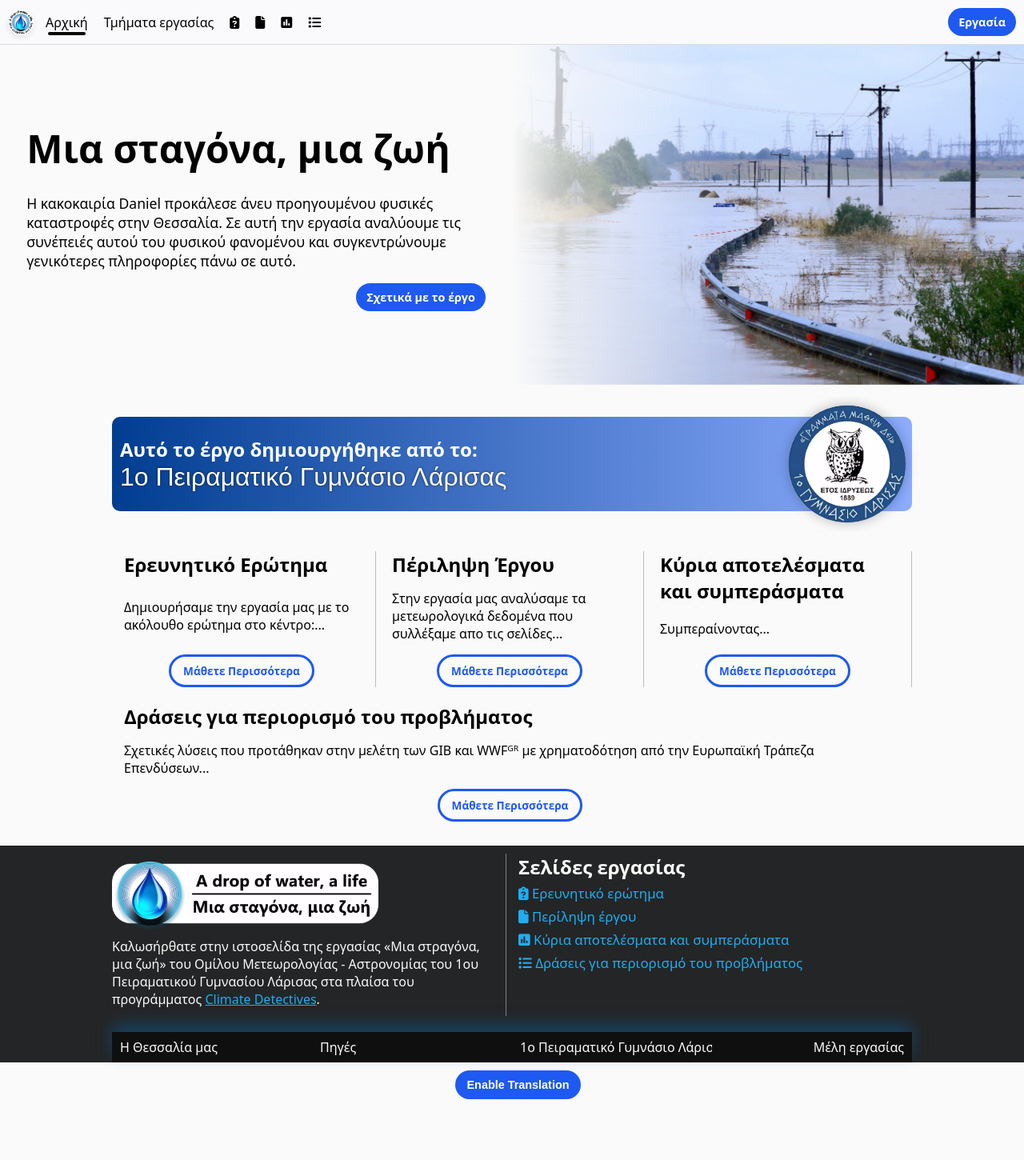
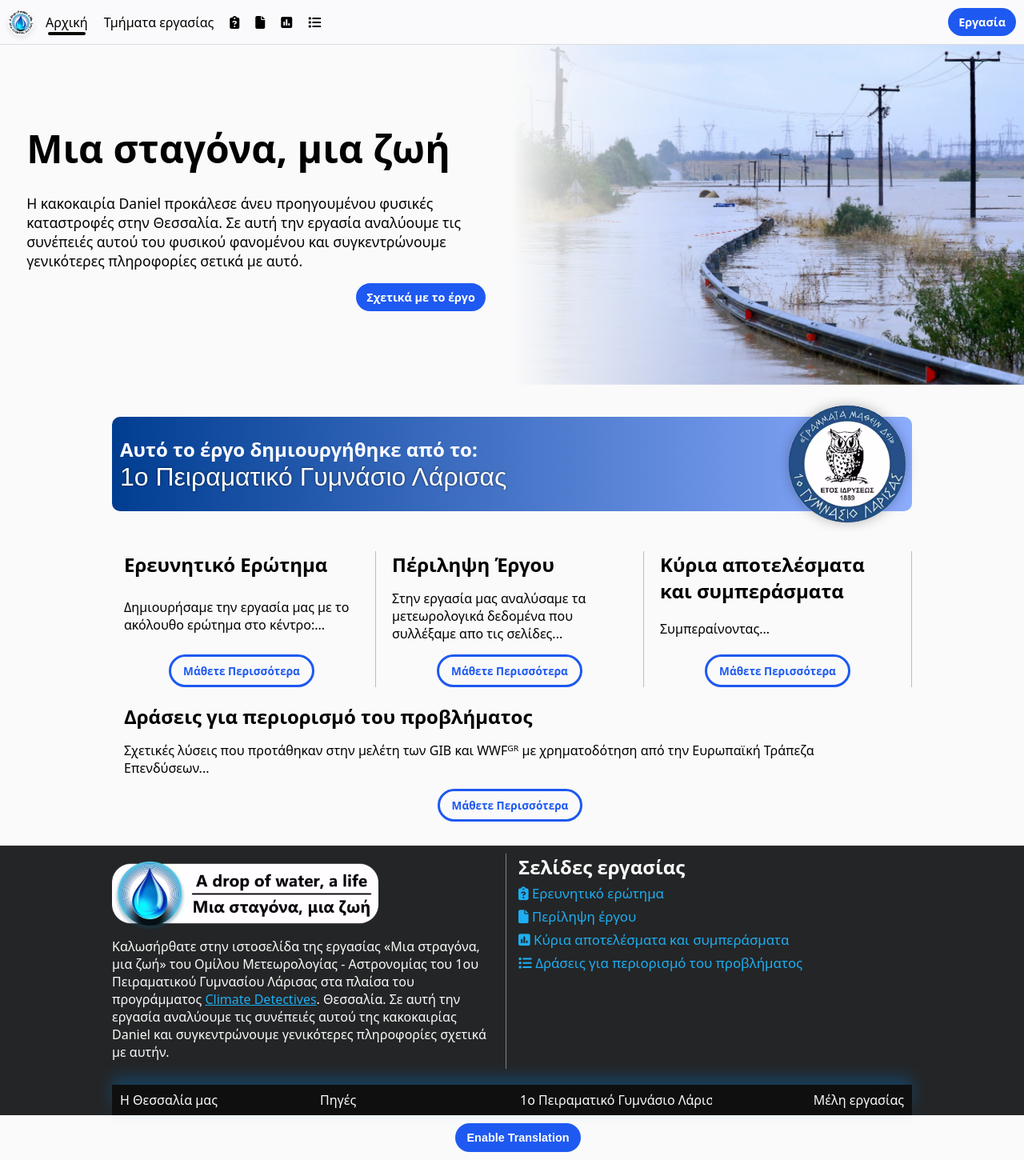
Before and after one commit to E-Kou/a-drop-of-water, a React (Vite) app: page / in a window 1280 px wide. Shown: the whole page at 80% size. Before the commit the page ends 1384 px from the top, so only its background shows below. Built offline with nearby package versions, Linux system fonts and the light colour scheme; a web font is replaced by a local one.

Commit message:
Finish!!!

```diff
--- a/src/Components/Footer/Footer.css
+++ b/src/Components/Footer/Footer.css
@@ -13,8 +13,17 @@ footer{
     margin: auto;
 }
 
-#sections div#aboutUs:target{
-background-color: red;
+#sections #aboutUs:target{
+animation: flashing 5s 0.3s;
+outline-offset: 5px;
+}
+@keyframes flashing {
+    0%,50%,100%{
+        outline: rgba(255, 0, 0, 0) 5px solid;
+    }
+    20%,35%,65%,80%{
+        outline: red 5px solid;
+    }
 }
 
 #sections > * { flex: 1; padding-right: 10px;}
--- a/src/Components/Footer/Footer.jsx
+++ b/src/Components/Footer/Footer.jsx
@@ -111,7 +111,7 @@ function Footer(props){
             <div className="row" id='sections'>
             <div id='aboutUs'>
                 <img id='logotype' loading='lazy' src={fullLogo} />
-                <p>Καλωσήρθατε στην ιστοσελίδα της εργασίας «Μια στραγόνα, μια ζωή» του Ομίλου Μετεωρολογίας - Αστρονομίας του 1ου Πειραματικού Γυμνασίου Λάρισας στα πλαίσα του προγράμματος <a href='https://climatedetectives.esa.int/'>Climate Detectives</a>.</p>
+                <p>Καλωσήρθατε στην ιστοσελίδα της εργασίας «Μια στραγόνα, μια ζωή» του Ομίλου Μετεωρολογίας - Αστρονομίας του 1ου Πειραματικού Γυμνασίου Λάρισας στα πλαίσα του προγράμματος <a href='https://climatedetectives.esa.int/'>Climate Detectives</a>. Θεσσαλία. Σε αυτή την εργασία αναλύουμε τις συνέπειές αυτού της κακοκαιρίας Daniel και συγκεντρώνουμε γενικότερες πληροφορίες σχετικά με αυτήν.</p>
             </div>
             <div>
       <h2>Σελίδες εργασίας</h2>
--- a/src/Components/Home/Home.jsx
+++ b/src/Components/Home/Home.jsx
@@ -13,8 +13,8 @@ function Home(){
         <div id="Hero">
 <motion.div initial={{translateY:100,opacity:0}} whileInView={{translateY:0,opacity:1}} transition={{duration:1, ease:'anticipate', delay:1}} id="left">
             <h1>Μια σταγόνα, μια ζωή</h1>
-            <p>Η κακοκαιρία Daniel προκάλεσε άνευ προηγουμένου φυσικές καταστροφές στην Θεσσαλία. Σε αυτή την εργασία αναλύουμε τις συνέπειές αυτού του φυσικού φανομένου και συγκεντρώνουμε γενικότερες πληροφορίες πάνω σε αυτό.</p>
-<div><Link to='#aboutUs' className="blueButton">Σχετικά με το έργο</Link></div>
+            <p>Η κακοκαιρία Daniel προκάλεσε άνευ προηγουμένου φυσικές καταστροφές στην Θεσσαλία. Σε αυτή την εργασία αναλύουμε τις συνέπειές αυτού του φυσικού φανομένου και συγκεντρώνουμε γενικότερες πληροφορίες σετικά με αυτό.</p>
+<div><a href='#aboutUs' className="blueButton">Σχετικά με το έργο</a></div>
 </motion.div>
         <div id="imgWrapper"><motion.img initial={{filter:'brightness(1.35)', opacity:0, scale:3}} animate={{scale:1, opacity:1, filter:'brightness(1)'}} transition={{duration:1, ease:'anticipate'}} id="HeroImg" alt="Η πλυμμηρισμένη εικόνα της Θεσσαλίας." src={bannerImg}/>
         </div>
```
